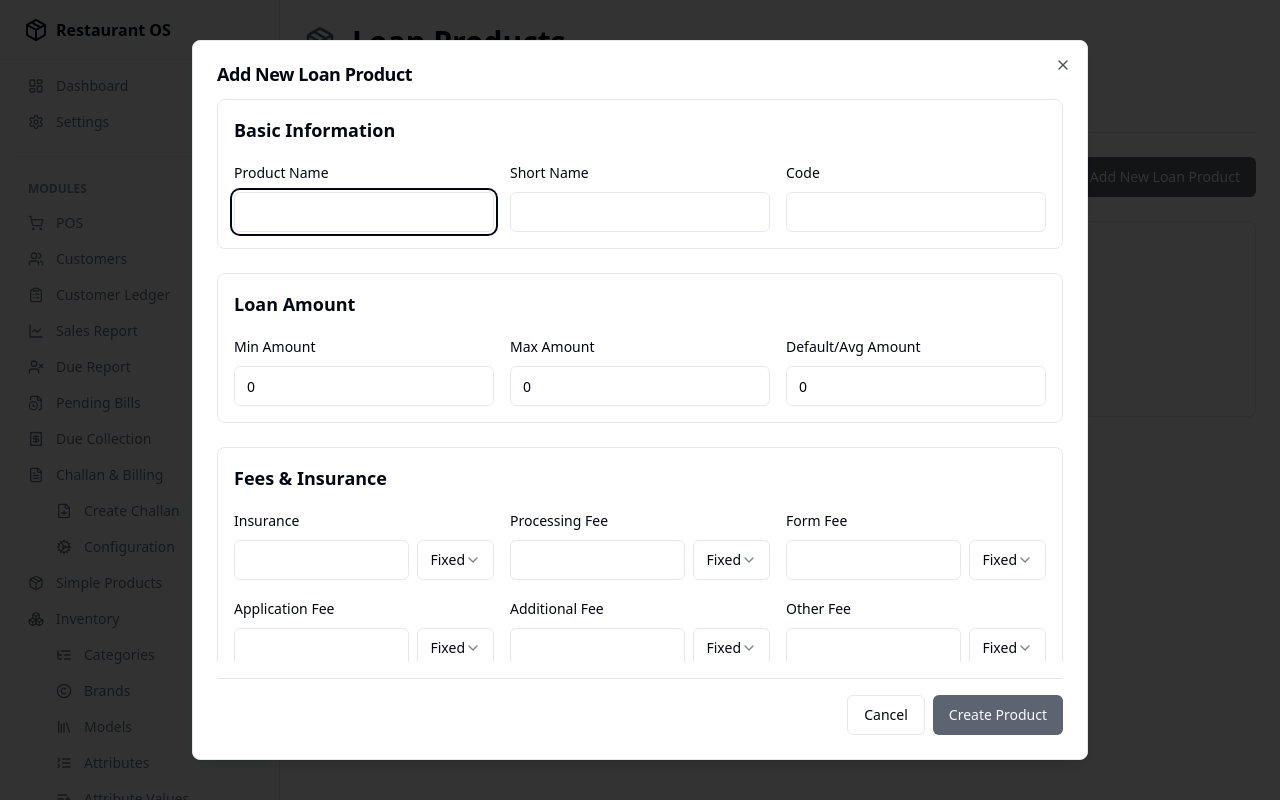
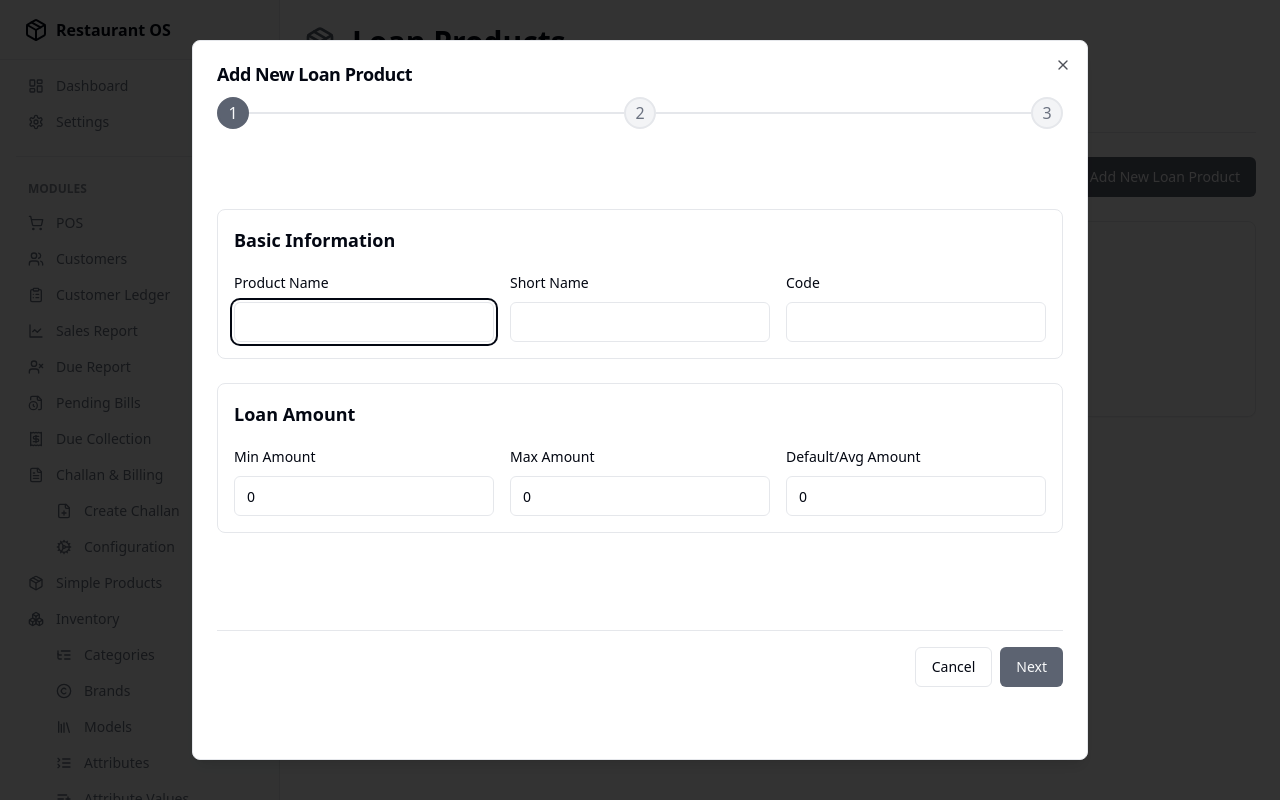
Before and after one commit to rahat1995/Order-Mgt, a Next.js app: page /admin/modules/microfinance/loan-products in a window 1280 px wide. Both pictures are taken after a click on the button "Add New Loan Product". Built offline with nearby package versions, Linux system fonts and the light colour scheme.

Commit message:
scrollable not work, try another way to do it dear, try another way, if

```diff
--- a/src/components/admin/microfinance/LoanProductClient.tsx
+++ b/src/components/admin/microfinance/LoanProductClient.tsx
@@ -1,5 +1,3 @@
-
-
 'use client';
 
 import React, { useState } from 'react';
@@ -12,7 +10,6 @@ import { Dialog, DialogContent, DialogHeader, DialogTitle, DialogDescription, Di
 import { PlusCircle, Edit, Trash2, X } from 'lucide-react';
 import type { LoanProduct, InterestCalculationMethod, RepaymentFrequency, Fee, RepaymentSchedule } from '@/types';
 import { Select, SelectContent, SelectItem, SelectTrigger, SelectValue } from '@/components/ui/select';
-import { ScrollArea } from '@/components/ui/scroll-area';
 import { Switch } from '@/components/ui/switch';
 import { Badge } from '@/components/ui/badge';
 import { cn } from '@/lib/utils';
@@ -123,12 +120,14 @@ export function LoanProductClient() {
   const { settings, addLoanProduct, updateLoanProduct, deleteLoanProduct, isLoaded } = useSettings();
   const [dialogOpen, setDialogOpen] = useState(false);
   const [editingProduct, setEditingProduct] = useState<LoanProduct | null>(null);
+  const [step, setStep] = useState(1);
 
   const [repaymentSchedules, setRepaymentSchedules] = useState<Partial<Record<RepaymentFrequency, RepaymentSchedule>>>({});
   const [interestCalcMethod, setInterestCalcMethod] = useState<InterestCalculationMethod>('flat');
 
   const handleOpenDialog = (product: LoanProduct | null) => {
     setEditingProduct(product);
+    setStep(1); // Reset to first step
     if (product) {
       setRepaymentSchedules(product.repaymentSchedules || {});
       setInterestCalcMethod(product.interestCalculationMethod || 'flat');
@@ -311,12 +310,25 @@ export function LoanProductClient() {
       </div>
 
       <Dialog open={dialogOpen} onOpenChange={setDialogOpen}>
-        <DialogContent className="sm:max-w-4xl max-h-[90vh] flex flex-col">
+        <DialogContent className="sm:max-w-4xl h-[90vh]">
           <DialogHeader>
             <DialogTitle>{editingProduct ? 'Edit Loan Product' : 'Add New Loan Product'}</DialogTitle>
+             <div className="flex items-center pt-2">
+                {[1, 2, 3].map((s) => (
+                    <React.Fragment key={s}>
+                    <div className={cn("flex flex-col items-center", s <= step ? 'text-primary' : 'text-muted-foreground')}>
+                        <div className={cn("w-8 h-8 rounded-full flex items-center justify-center border-2", s <= step ? 'border-primary bg-primary text-primary-foreground' : 'bg-muted')}>
+                            {s}
+                        </div>
+                    </div>
+                    {s < 3 && <div className={cn("flex-1 h-0.5", s < step ? 'bg-primary' : 'bg-border')} />}
+                    </React.Fragment>
+                ))}
+            </div>
           </DialogHeader>
-          <form onSubmit={handleSubmit} className="flex-grow flex flex-col overflow-hidden">
-              <ScrollArea className="flex-grow pr-4 -mr-4">
+          <form id="loan-product-form" onSubmit={handleSubmit} className="flex-grow flex flex-col overflow-hidden">
+                <div className="flex-grow overflow-y-auto pr-4 -mr-4 py-4">
+                  {step === 1 && (
                       <div className="space-y-6">
                         <div className="space-y-4 p-4 border rounded-lg">
                             <h3 className="font-semibold text-lg">Basic Information</h3>
@@ -335,7 +347,11 @@ export function LoanProductClient() {
                                 <div className="space-y-2"><Label htmlFor="defaultAmount">Default/Avg Amount</Label><Input id="defaultAmount" name="defaultAmount" type="number" defaultValue={editingProduct?.defaultAmount || 0} /></div>
                             </div>
                         </div>
+                    </div>
+                  )}
 
+                  {step === 2 && (
+                       <div className="space-y-6">
                             <div className="space-y-4 p-4 border rounded-lg">
                                 <h3 className="font-semibold text-lg">Fees & Insurance</h3>
                                 <div className="grid grid-cols-1 md:grid-cols-2 lg:grid-cols-3 gap-4">
@@ -375,7 +391,10 @@ export function LoanProductClient() {
                                     </div>
                                 </div>
                             </div>
+                       </div>
+                  )}
 
+                  {step === 3 && (
                        <div className="space-y-4 p-4 border rounded-lg">
                         <h3 className="font-semibold text-lg">Repayment Schedules</h3>
                         <div className="space-y-4">
@@ -405,13 +424,16 @@ export function LoanProductClient() {
                             ))}
                         </div>
                     </div>
+                  )}
+
                 </div>
-              </ScrollArea>
+          </form>
           <DialogFooter className="flex-shrink-0 mt-4 pt-4 border-t">
               <Button type="button" variant="outline" onClick={handleCloseDialog}>Cancel</Button>
-                  <Button type="submit">{editingProduct ? 'Save Changes' : 'Create Product'}</Button>
+              {step > 1 && <Button type="button" variant="secondary" onClick={() => setStep(s => s - 1)}>Back</Button>}
+              {step < 3 && <Button type="button" onClick={() => setStep(s => s + 1)}>Next</Button>}
+              {step === 3 && <Button type="submit" form="loan-product-form">{editingProduct ? 'Save Changes' : 'Create Product'}</Button>}
           </DialogFooter>
-          </form>
         </DialogContent>
       </Dialog>
     </>
```
Lines whose indentation alone changed are shown as unchanged.
